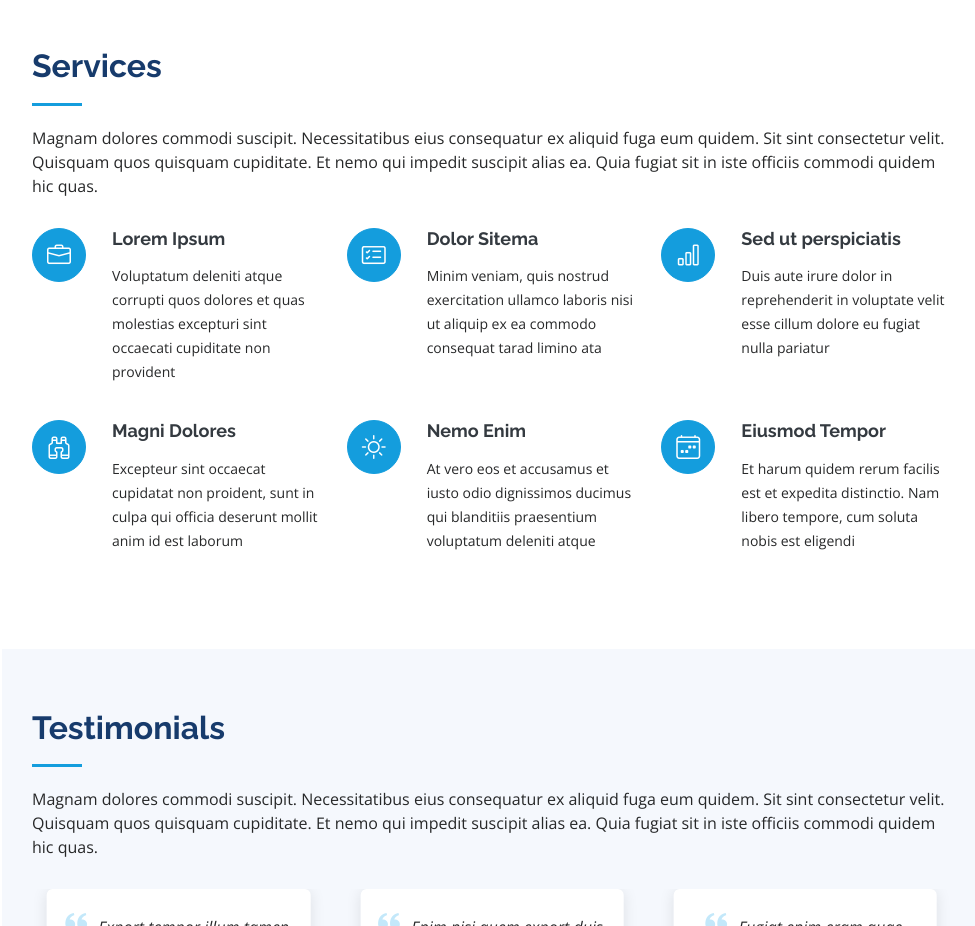
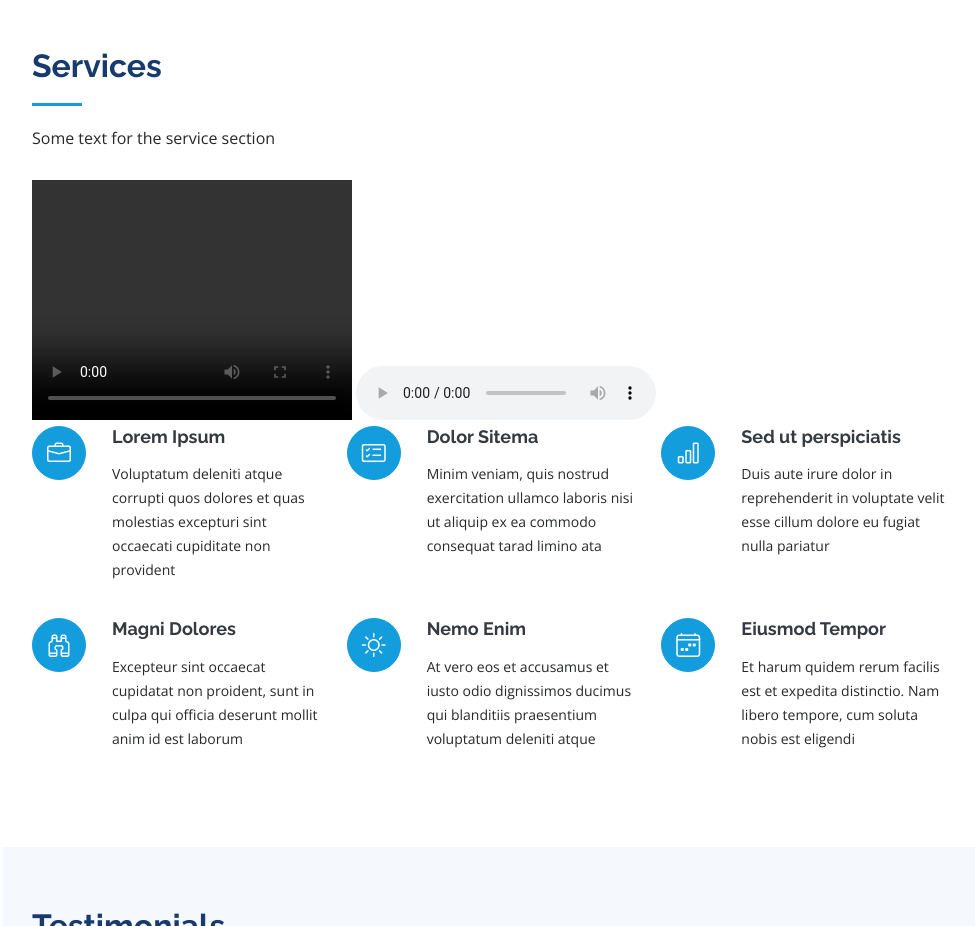
Before and after one commit to sonilarrust/html-labs, a plain HTML site: page iPortfolio2/iPortfolio/index.html in a window 1280 px wide. Shown: the part 4620-5546 px from the top of the page, without its empty margins (298-1273 px from the left). Drawn offline with nearby package versions, Linux system fonts and the light colour scheme.

Commit message:
video commit

```diff
--- a/iPortfolio2/iPortfolio/index.html
+++ b/iPortfolio2/iPortfolio/index.html
@@ -430,9 +430,16 @@
 
         <div class="section-title">
           <h2>Services</h2>
-          <p>Magnam dolores commodi suscipit. Necessitatibus eius consequatur ex aliquid fuga eum quidem. Sit sint consectetur velit. Quisquam quos quisquam cupiditate. Et nemo qui impedit suscipit alias ea. Quia fugiat sit in iste officiis commodi quidem hic quas.</p>
+          <p>Some text for the service section</p>
         </div>
-
+        <div>
+          <video width="320" height="240" controls>
+            <iframe src="https://www.youtube.com/watch?v=QX3WF2Bba-s&pp=ygULc2hvcnQgaW50cm8%3D" title="Intro"></iframe>
+          </video>
+          <audio controls>
+            <source src="horse.ogg" type="audio/ogg">
+          </audio>
+        </div>
         <div class="row">
           <div class="col-lg-4 col-md-6 icon-box" data-aos="fade-up">
             <div class="icon"><i class="bi bi-briefcase"></i></div>
```
